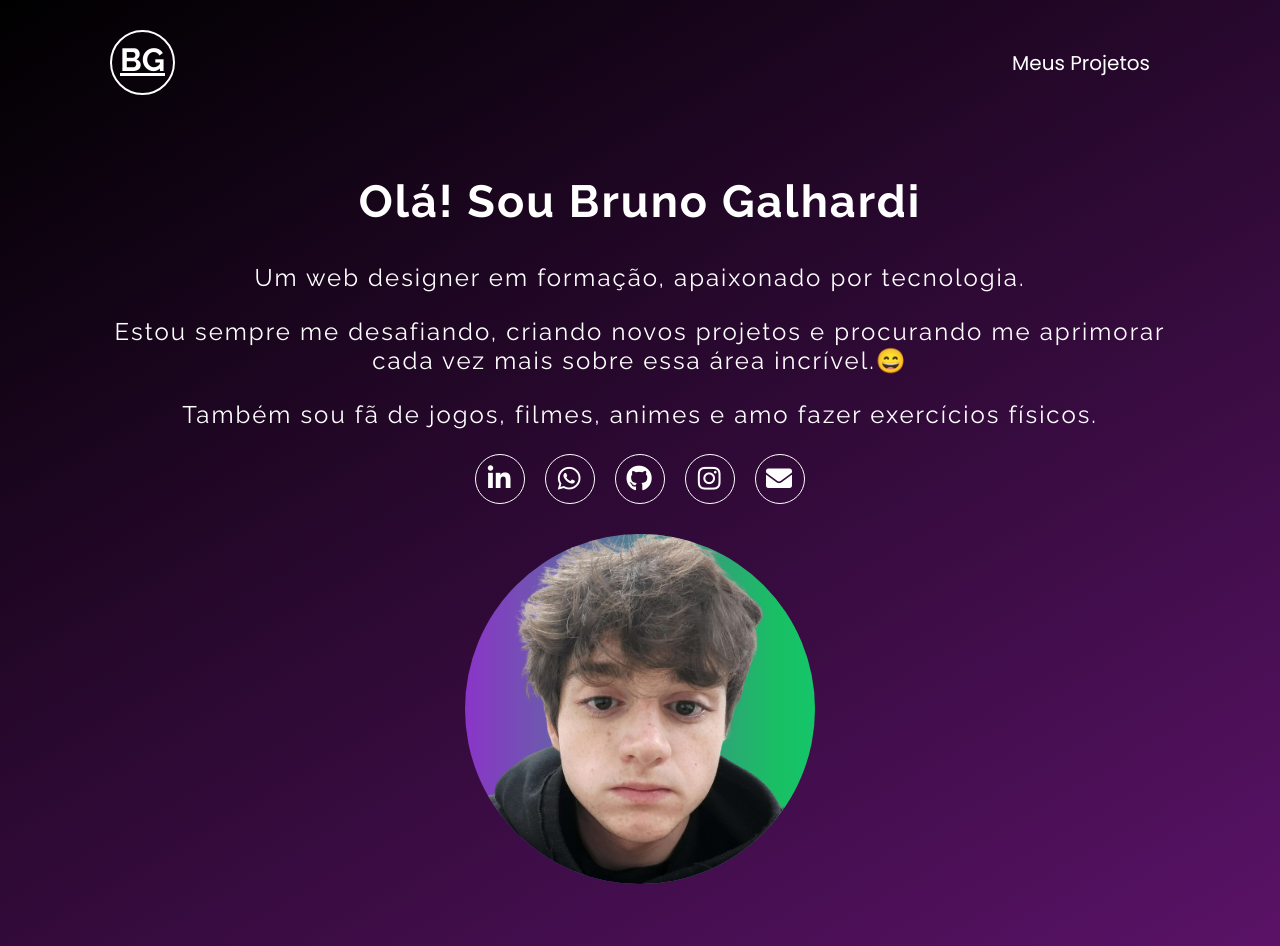
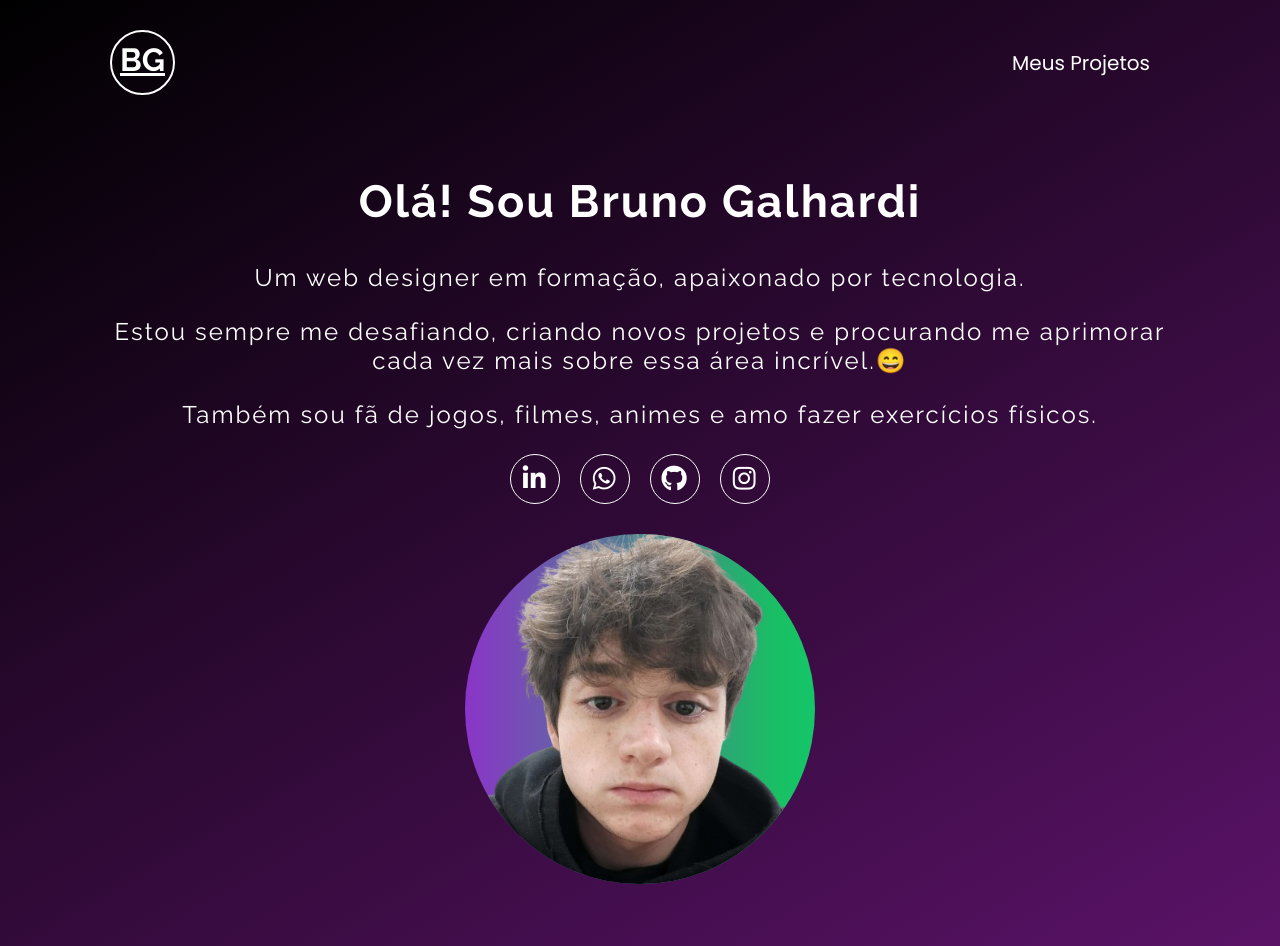
Before and after one commit to BrunoGalhardi/portifolio-simplificado, a plain HTML site: page index.htm in a window 1280 px wide. Shown: the top 946 px of the page. Drawn offline with nearby package versions, Linux system fonts and the light colour scheme.

Commit message:
Update index.htm

```diff
--- a/index.htm
+++ b/index.htm
@@ -61,11 +61,6 @@
                 </a>
             </li>
 
-            <li>
-                <a href="mailto:brunotrevgal2005@gmail.com" title="Enviar um Email">
-                    <i class="fas fa-envelope"></i>
-                </a>
-            </li>
         </ul>
     </div>
     <div class="container-foto">
```
